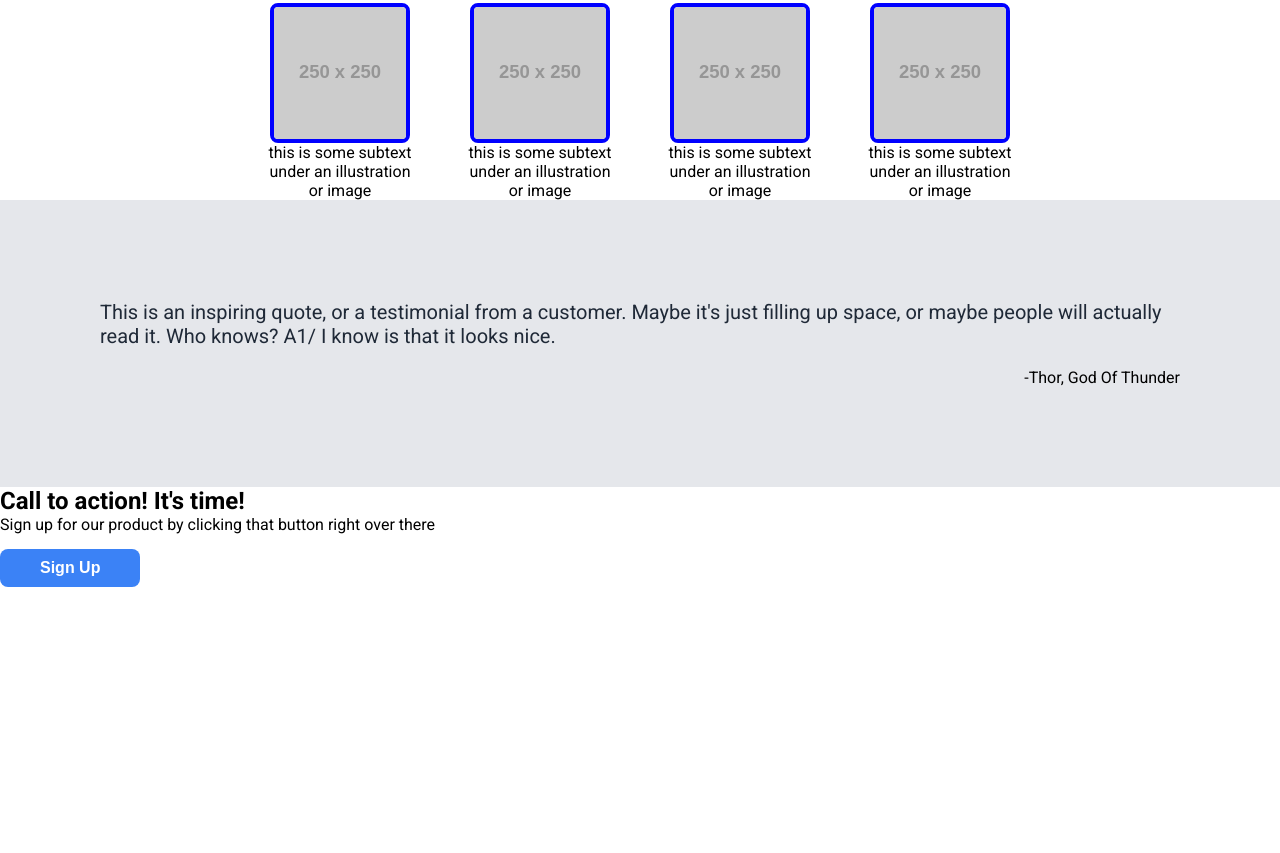
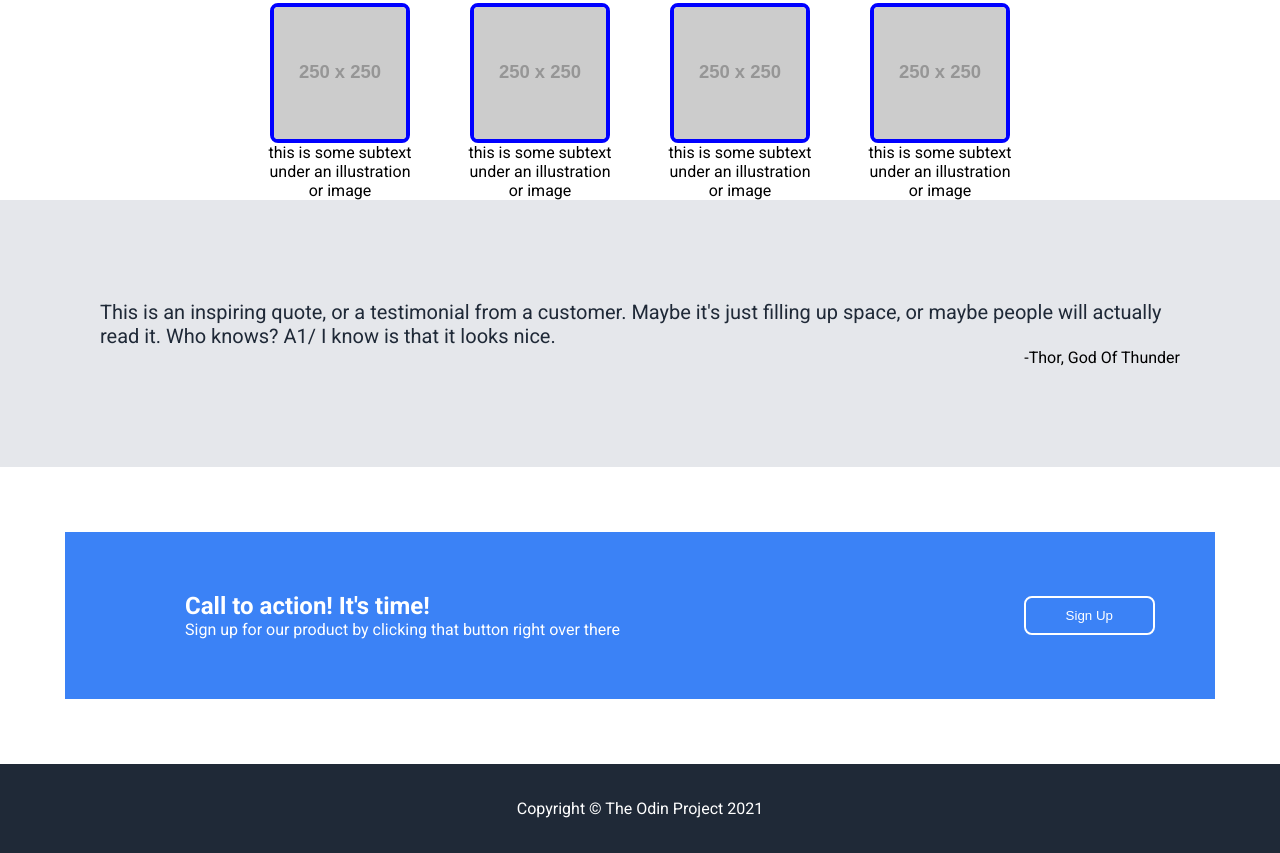
Before and after one commit to theniswara/landing-page-top, a plain HTML site: page index.html in a window 1280 px wide. Shown: the part 591-1444 px from the top of the page. Before the commit the page ends 1178 px from the top, so only its background shows below. Drawn offline with Linux system fonts and the light colour scheme.

Commit message:
Make CTA & Footer

```diff
--- a/index.html
+++ b/index.html
@@ -23,7 +23,9 @@
             This website has some subtext that goes here under the main title.
             It's smaller font and the color is lower contrast
           </p>
-          <button>Sign Up</button>
+          <div class="button-container">
+            <button>Sign Up</button>
+          </div>
         </div>
       </div>
       <div class="img">
@@ -73,10 +75,18 @@
       </div>
     </div>
     <div class="cta">
-      <h2>Call to action! It's time!</h2>
-      <p>Sign up for our product by clicking that button right over there</p>
-      <button>Sign Up</button>
+      <div class="cta-text">
+        <h2>Call to action! It's time!</h2>
+        <p>Sign up for our product by clicking that button right over there</p>
+      </div>
+      <div class="cta-button">
+        <button>Sign Up</button>
+      </div>
     </div>
-    <footer></footer>
+    <div class="footer">
+      <footer>
+        <p>Copyright &copy The Odin Project 2021</p>
+      </footer>
+    </div>
   </body>
 </html>
--- a/style.css
+++ b/style.css
@@ -19,7 +19,7 @@ header{
   justify-content: space-between;
   align-items: center;
   background: #1F2937;
-  padding: 20px 100px 20px 200px;
+  padding: 20px 150px 20px 150px;
 }
 
 .logo {
@@ -44,7 +44,7 @@ a {
   display: flex;
   justify-content: space-between;
   align-items: center;
-  padding: 50px 100px 50px 200px;
+  padding: 50px 150px 50px 150px;
 }
 
 .container {
@@ -68,16 +68,18 @@ h1 {
 }
 
 button {
-  font-size: 16px;
-  color: white;
-  font-weight: bold;
+  background: #3b82f6;
   padding: 10px 40px;
-  background: #3b82f6;
   border: none;
   border-radius: 8px;
+  color: white;
+}
+
+.button-container {
+  font-size: 16px;
+  font-weight: bold;
   margin-top: 15px;
 }
-
 
 .information {
   margin-top: 50px;
@@ -130,6 +132,34 @@ button {
   display: flex;
   justify-content: flex-end;
 }
-.quote-text p {
+.quote-text {
   margin: 0;
 }
+
+.cta {
+  display: flex;
+  justify-content: space-between;
+  align-items: center;
+  background: #3b82f6;
+  margin: 65px;
+  padding: 60px;
+}
+
+.cta-text {
+  color: white;
+  padding: 0 60px;
+}
+
+.cta-button {
+  text-align: center;
+  display: flex;
+  border: white 2px solid;
+  border-radius: 8px;
+}
+
+.footer {
+  background: #1F2937;
+  color: white;
+  text-align: center;
+  padding: 35px;
+}
```
